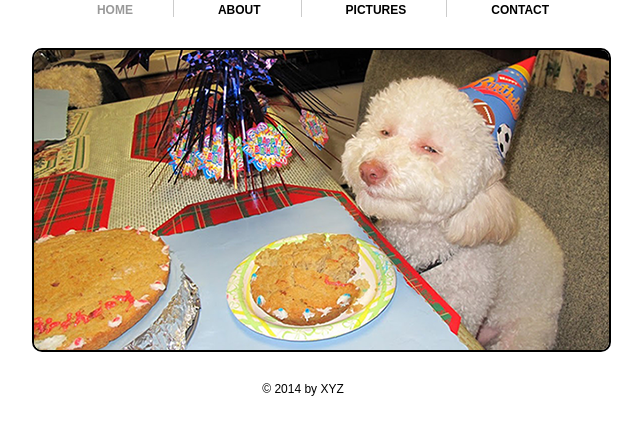
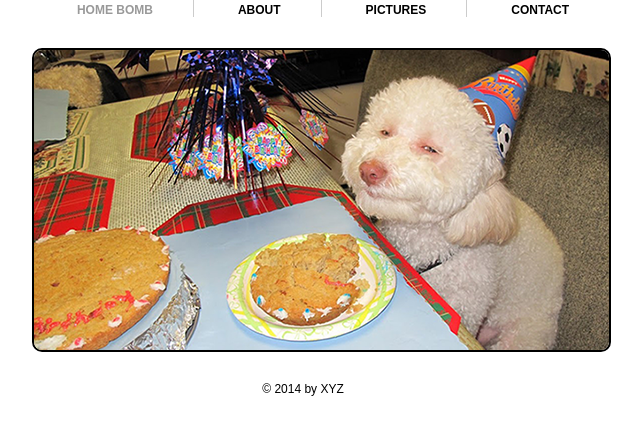
Before and after one commit to phpnoida/codeigniter, a plain HTML site: page index.html in a window 1280 px wide. Shown: the whole page, without its empty margins (337-979 px from the left). Drawn offline with Linux system fonts and the light colour scheme.

Commit message:
added bom in home

```diff
--- a/index.html
+++ b/index.html
@@ -26,7 +26,7 @@
 
 	<div class="navigation">
 		<ul>
-			<li><a class="active" href="index.html">HOME</a></li>
+			<li><a class="active" href="index.html">HOME BOMB</a></li>
 			<li><a href="about.html">ABOUT</a></li>
 			<li><a href="picture.html">PICTURES</a></li>
 			<li class="bdr"><a class="pdg" href="contact.html">CONTACT</a></li>
```
